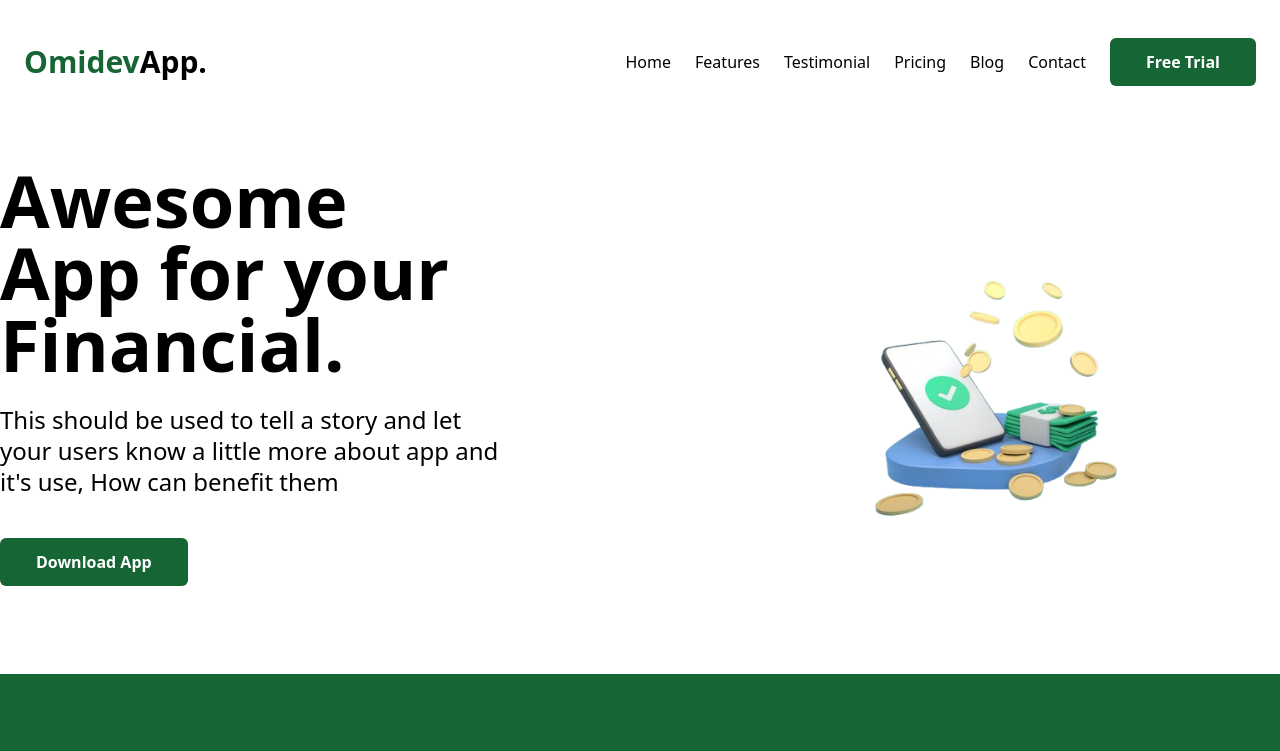
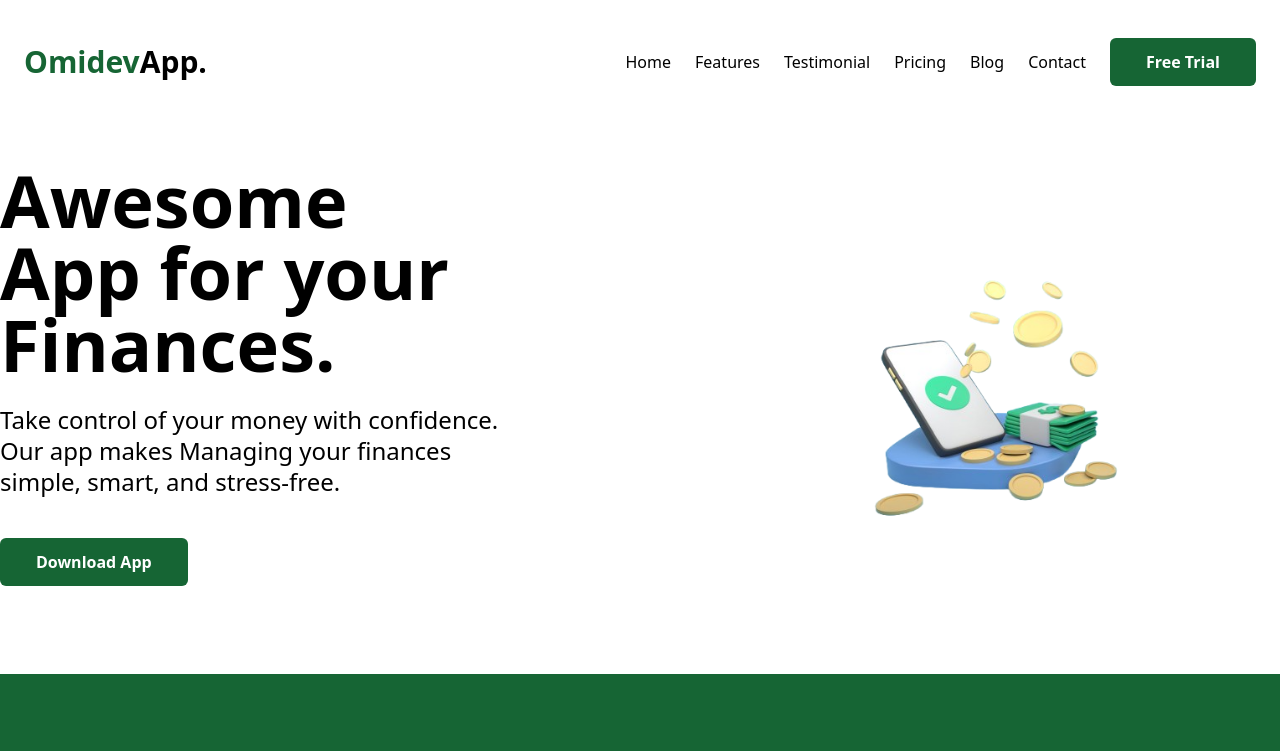
Before and after one commit to olumidex/MyApp, a website: page app/index.html in a window 1280 px wide. Shown: the top 751 px of the page. Drawn offline with Linux system fonts and the light colour scheme.

Commit message:
Update index.html
love

```diff
--- a/app/index.html
+++ b/app/index.html
@@ -55,10 +55,9 @@
       <div class="container py-20 mx-auto md:py-10">
         <div class="flex flex-col items-center z-20 md:flex-row">
           <div class="text-center mb-12 md:text-left md:w-1/2 md:pr-10">
-            <h1 class="text-4xl md:text-7xl font-bold leading-[1.2] mb-6">Awesome App for your Financial.</h1>
-            <p class="leading-[1.3] mb-10 text-2xl">This should be used to tell a story and let your users
-              know a little more about app and it's use, How can
-              benefit them
+            <h1 class="text-4xl md:text-7xl font-bold leading-[1.2] mb-6">Awesome App for your Finances.</h1>
+            <p class="leading-[1.3] mb-10 text-2xl">Take control of your money with confidence. Our app makes
+              Managing your finances simple, smart, and stress-free.
             </p>
 
             <button class="btn">Download App</button>
```
